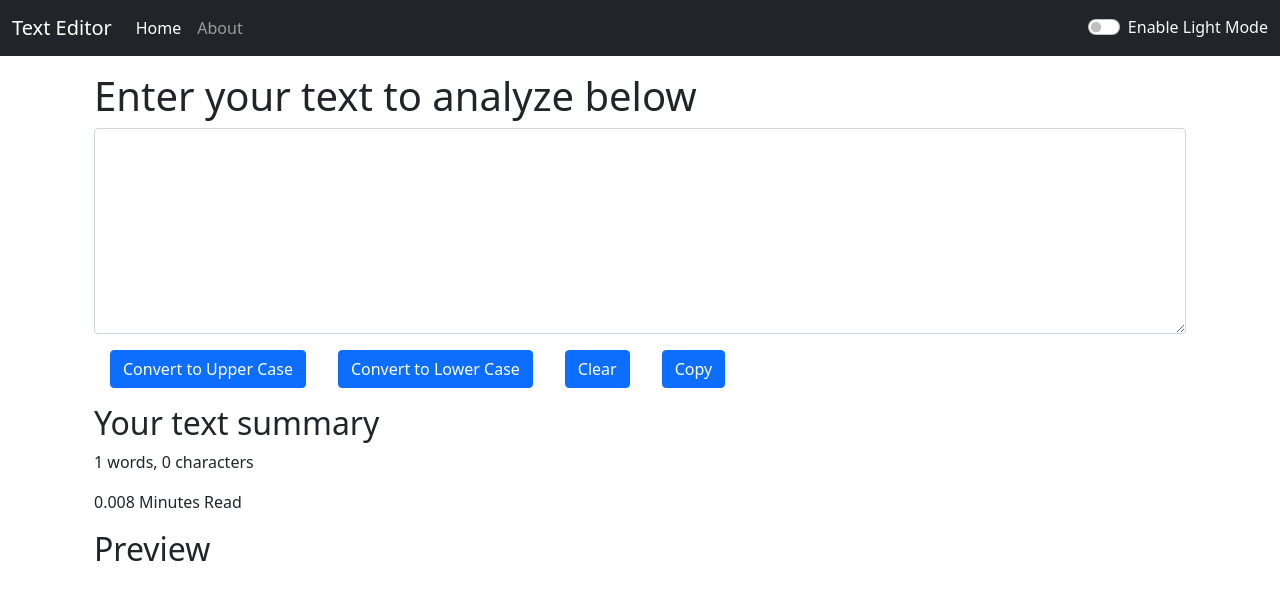
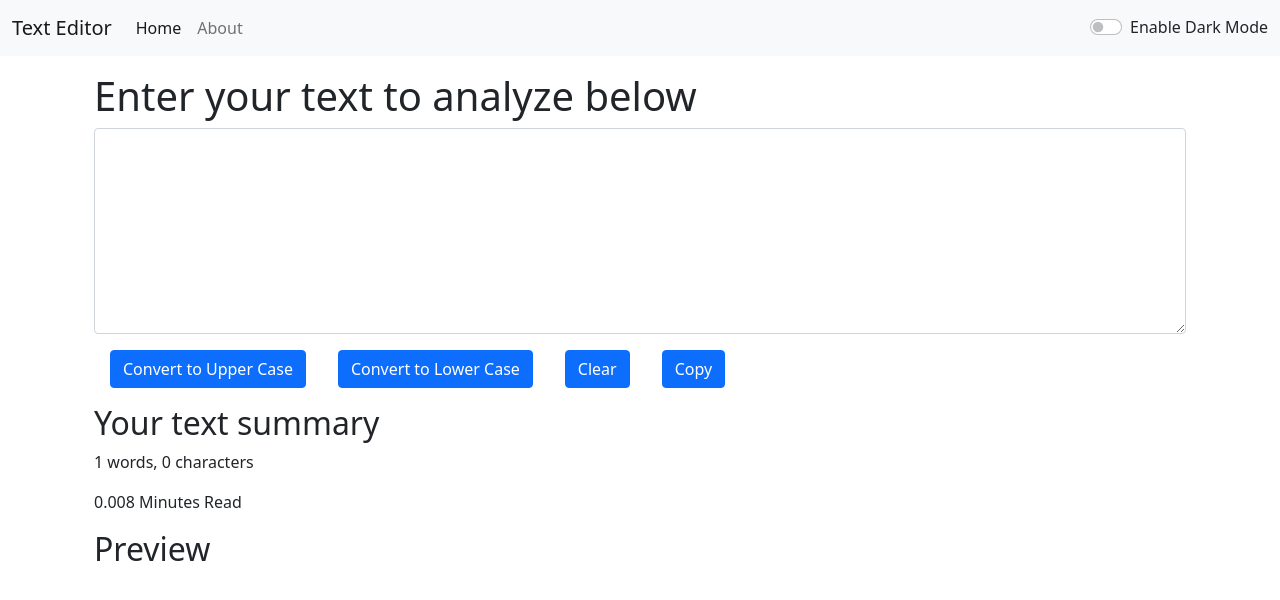
Before and after one commit to mayankrai2000/Text-Editor, a React (Create React App) app: page / in a window 1280 px wide. Shown: the top 600 px of the page. Built offline with nearby package versions, Linux system fonts and the light colour scheme.

Commit message:
minor change

```diff
--- a/src/App.js
+++ b/src/App.js
@@ -6,9 +6,9 @@ import TextForm from "./components/TextForm";
 
 function App() {
   // whether dark mode is enabled or not
-  const [mode, setMode] = useState("dark");
-  const [textMode, setTextMode] = useState("Enable Light Mode");
-  const [textColour, setTextColour] = useState("light")
+  const [mode, setMode] = useState("light");
+  const [textMode, setTextMode] = useState("Enable Dark Mode");
+  const [textColour, setTextColour] = useState("dark")
 
   const toggleMode = () => {
     if (mode === "light") {
--- a/src/components/Navbar.js
+++ b/src/components/Navbar.js
@@ -53,7 +53,7 @@ export default function Navbar(props) {
               role="switch"
               id="flexSwitchCheckDefault"
             />
-            <label className="form-check-label" for="flexSwitchCheckDefault">
+            <label className="form-check-label" htmlFor="flexSwitchCheckDefault">
               {props.textMode}
             </label>
           </div>
```
